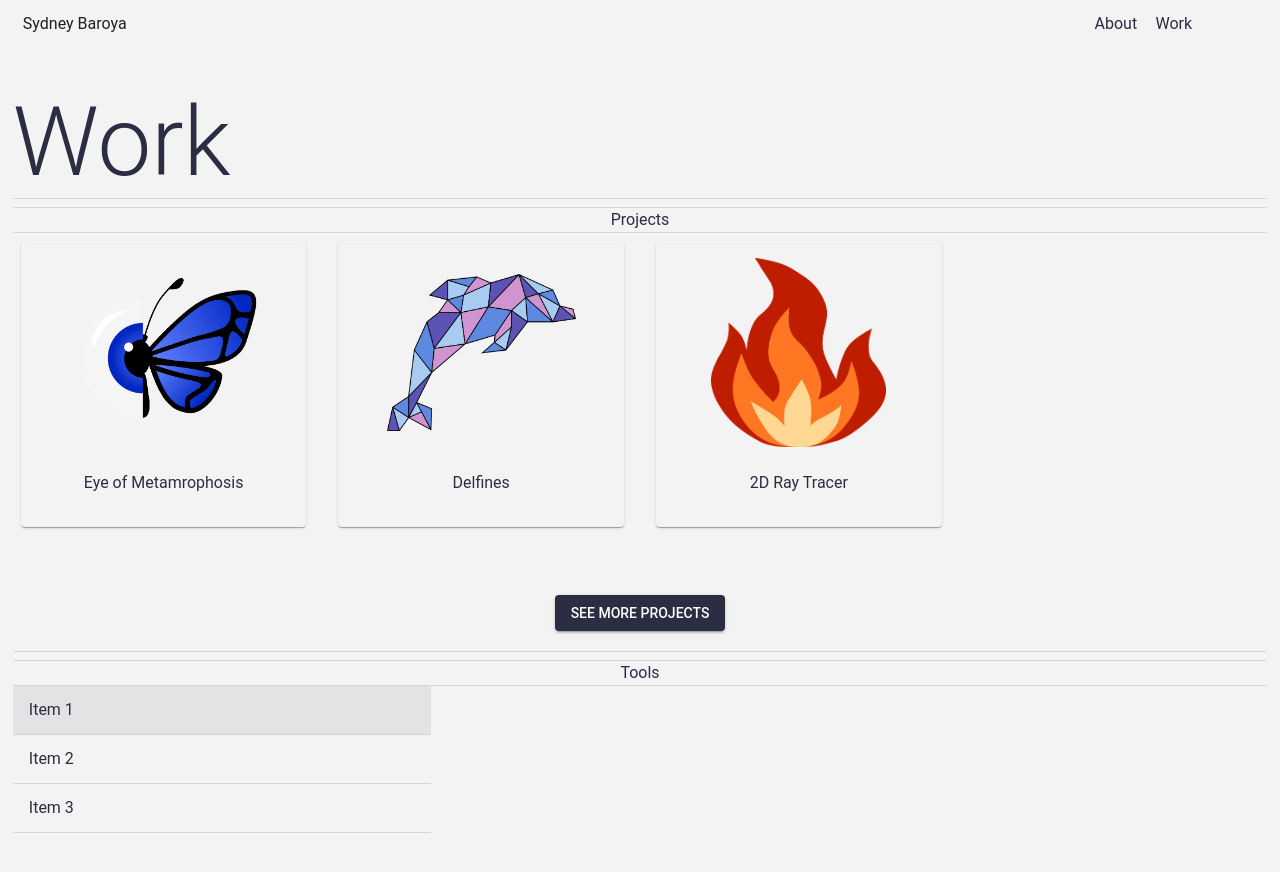
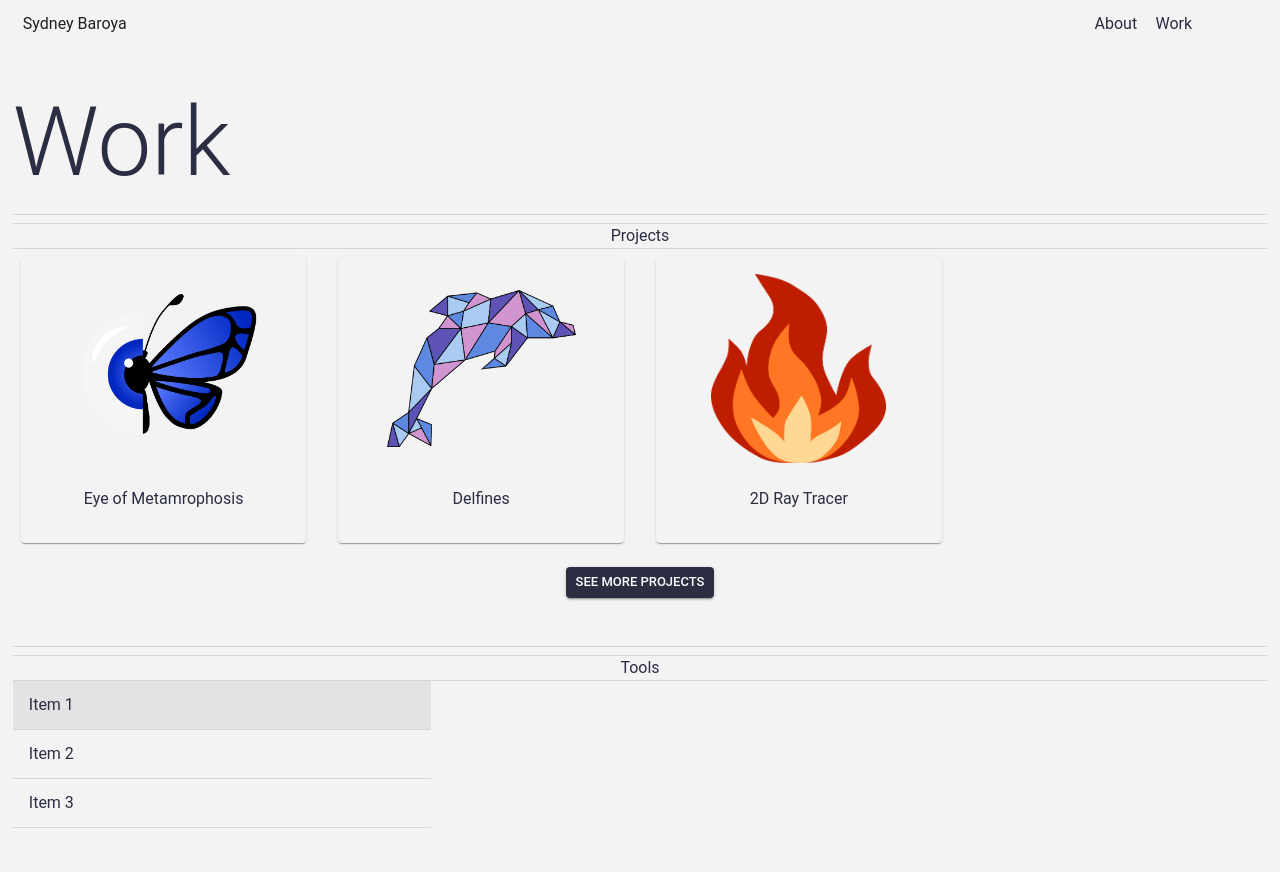
Before and after one commit to syd-baroya/sydneybaroya.com, a Next.js app: page /work in a window 1280 px wide. Shown: the top 872 px of the page. Built offline with nearby package versions, Linux system fonts and the light colour scheme; some icons are missing.

Commit message:
updated see more projects button

```diff
--- a/src/app/work/page.jsx
+++ b/src/app/work/page.jsx
@@ -12,16 +12,19 @@ export default function Work() {
 
     // Show only first 6 projects as preview on Work page
     const previewProjects = PROJECT_CARDS.slice(0, 6);
+    const showMore = true;//PROJECT_CARDS.length > 6;
 
     return (
         <Stack className="section" id="work">
             <Typography variant="h1" style={{ color: 'var(--primary-text)'}}>Work</Typography>
             <ProjectsSection projects={previewProjects}>
-                <Box sx={{ mt: 4, textAlign: 'center' }}>
-                    <Button variant="contained" onClick={() => router.push('/work/projects')}>
-                    See More Projects
-                    </Button>
-                </Box>
+                {showMore &&
+                    <Box sx={{ mt: '1rem', display: 'flex', justifyContent: 'center', alignItems: 'center' }}>
+                        <Button size="small" variant="contained" onClick={() => router.push('/work/projects')}>
+                        See More Projects
+                        </Button>
+                    </Box>
+                }
             </ProjectsSection>
             <Tools></Tools>
         </Stack>
--- a/src/app/work/projectsSection.jsx
+++ b/src/app/work/projectsSection.jsx
@@ -7,6 +7,7 @@ import { AnimatePresence } from 'framer-motion';
 import { useState, useEffect } from 'react';
 import { LayoutGroup } from 'framer-motion';
 import { useActiveCard } from '@/lib/hooks/useActiveCard';
+import styles from '@/styles/work.module.css';
 
 export default function ProjectSection({ projects, children }) {
     const colWidth = { xs: 12, sm: 6, md: 4, lg: 3 };
@@ -19,8 +20,8 @@ export default function ProjectSection({ projects, children }) {
     };
 
     return (
-        <Stack>
-            <Stack id="projects" className="workSection">
+        <Stack id="projects" className={styles.workSection}>
+            <Stack>
                 <Stack spacing={1}>
                     <Divider />
                     <Divider />
--- a/src/styles/work.module.css
+++ b/src/styles/work.module.css
@@ -1,3 +1,4 @@
 .workSection {
-    padding-top: 50px;
+    margin-top: 1rem;
+    margin-bottom: 3rem;
 }
```
